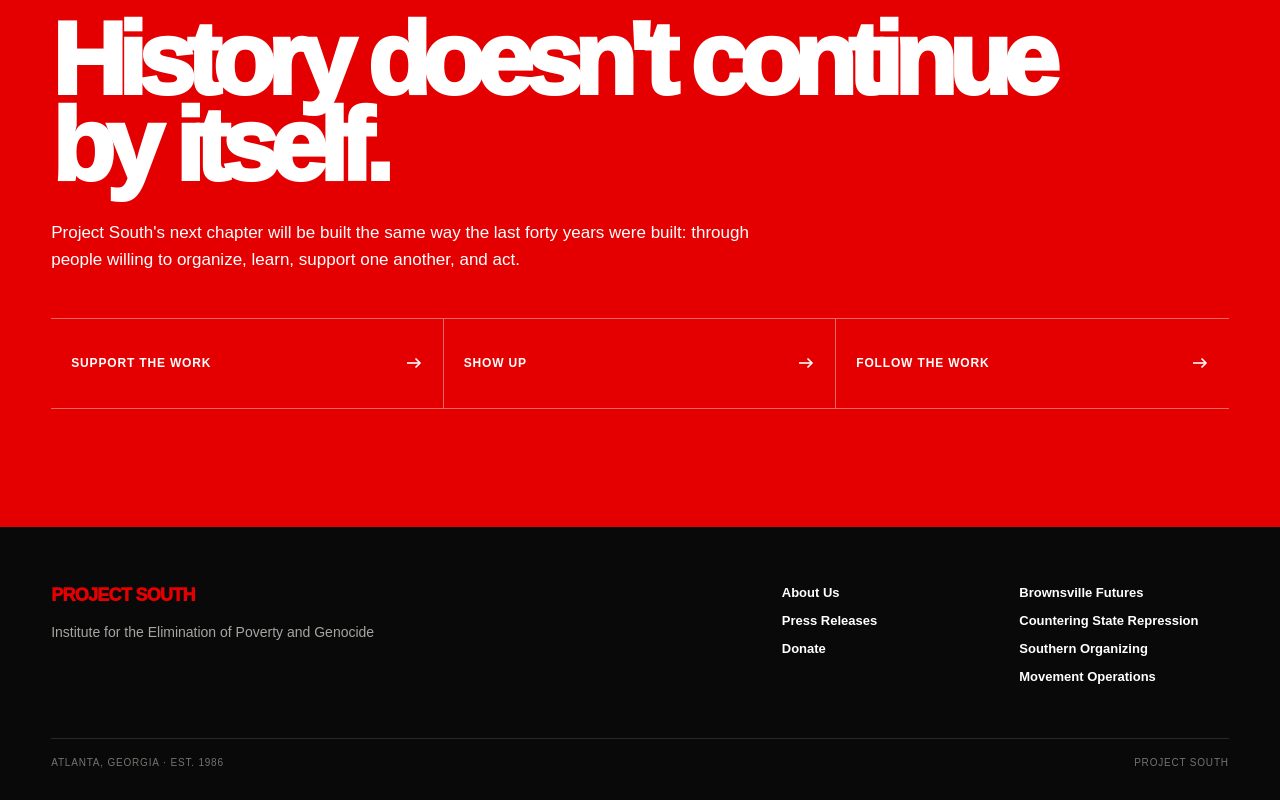
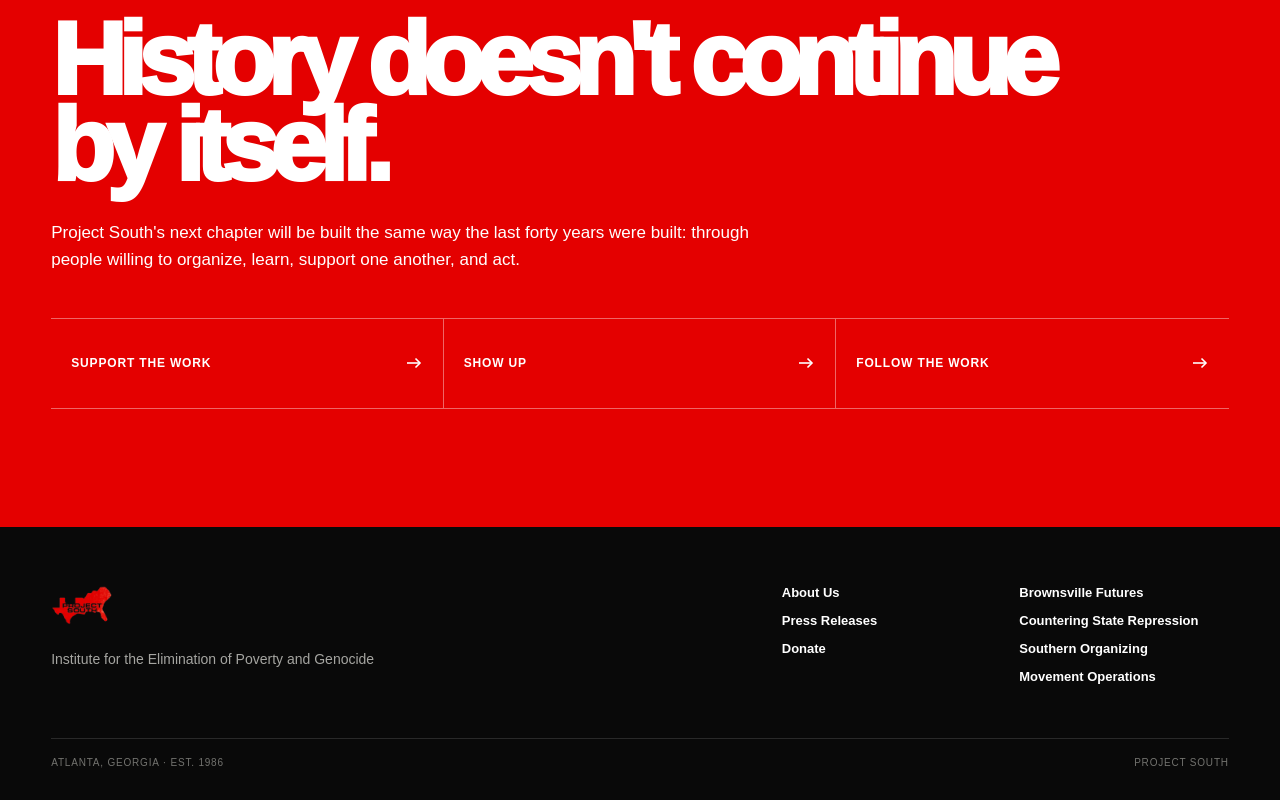
Before and after one commit to SolSabaliEnt/project-south-website, a Next.js app: page / in a window 1280 px wide. Shown: the part 5287-6087 px from the top of the page. Built offline with nearby package versions, Linux system fonts and the light colour scheme.

Commit message:
Use production Project South logo in footer

```diff
--- a/src/components/layout/Footer.tsx
+++ b/src/components/layout/Footer.tsx
@@ -1,13 +1,31 @@
+import Image from "next/image";
 import Link from "next/link";
 import { donateHref, initiativeLinks } from "@/data/navigation";
+
+const logoSrc = "/brand/PS-Transparent-Logo-Red-2-1.webp";
 
 export function Footer() {
   return (
     <footer className="site-footer">
       <div className="site-footer-inner">
         <div>
-          <Link href="/" className="footer-brand">
-            PROJECT SOUTH
+          <Link href="/" className="footer-brand" aria-label="Project South home">
+            <span
+              style={{
+                position: "relative",
+                display: "block",
+                width: "150px",
+                height: "48px",
+              }}
+            >
+              <Image
+                src={logoSrc}
+                alt="Project South"
+                fill
+                sizes="150px"
+                style={{ objectFit: "contain", objectPosition: "left center" }}
+              />
+            </span>
           </Link>
           <p className="footer-copy">
             Institute for the Elimination of Poverty and Genocide
```
